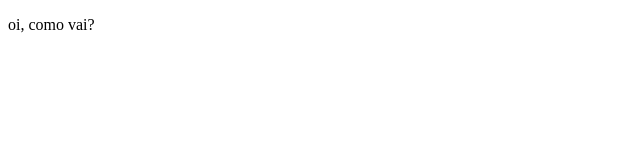
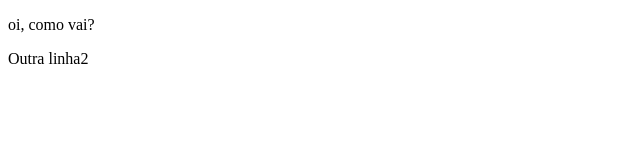
Before and after one commit to NicholasEiti/RH-escape, a plain HTML site: page index.html in a window 1280 px wide. Shown: the full height of the page, 0-640 px from the left. Drawn offline with Linux system fonts and the light colour scheme.

Commit message:
Adicionando outra linha em ff-test

```diff
--- a/index.html
+++ b/index.html
@@ -6,5 +6,6 @@
 </head>
 <body>
     <p>oi, como vai?</p>
+    <p>Outra linha2</p>
 </body>
 </html>
```
